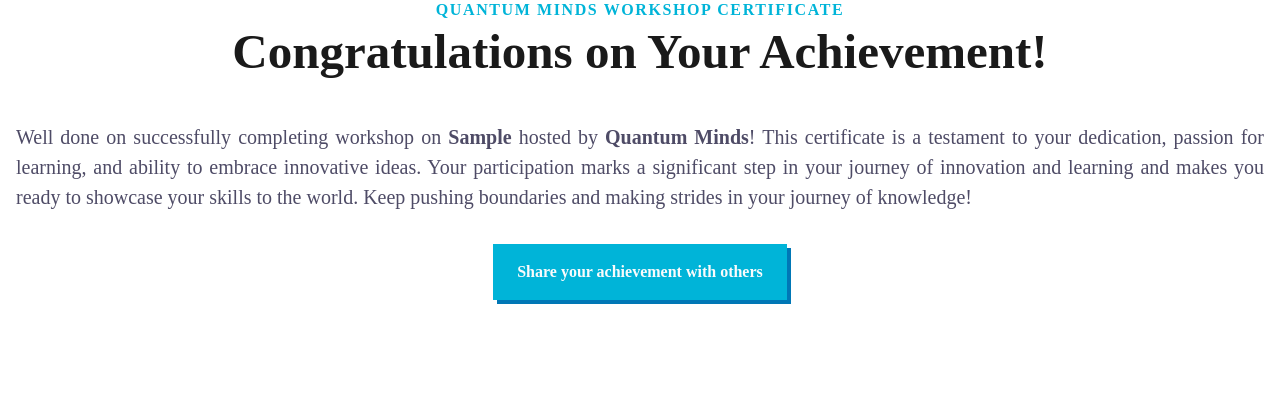
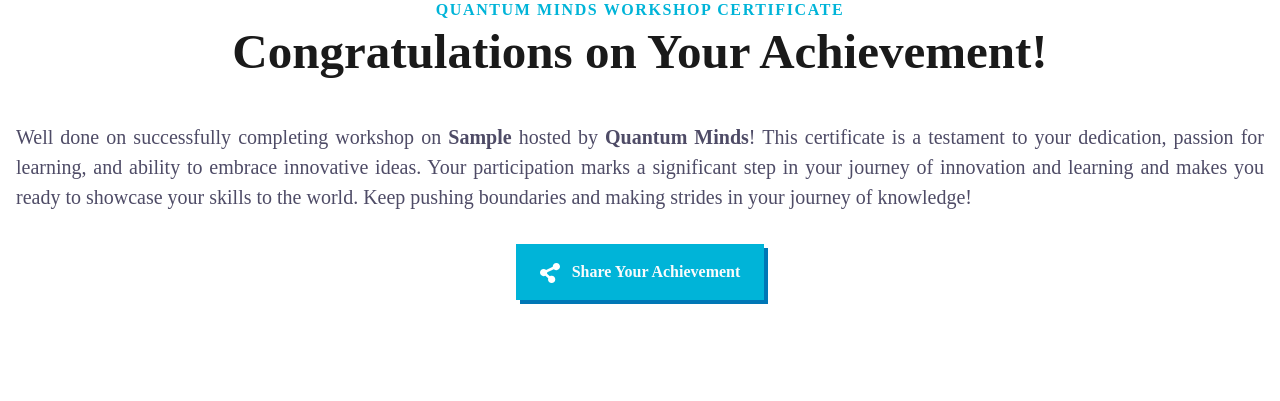
Before and after one commit to rulercosta/qm, a Flask app: page /programmes/workshops/verify/1 in a window 1280 px wide. Shown: the part 196-597 px from the top of the page. Run offline with Flask 3, Linux system fonts and the light colour scheme; tables that the repository leaves empty hold one stand-in row (values such as "Sample post"); grey boxes marked "Sample" are stand-in pictures.

Commit message:
Add share button

```diff
--- a/app.py
+++ b/app.py
@@ -20,11 +20,7 @@ app.config['SESSION_TYPE'] = 'filesystem'
 app.config['SESSION_FILE_DIR'] = os.path.join(os.getcwd(), 'flask_session')  # Directory for session files
 app.config['SESSION_PERMANENT'] = False
 app.config['SESSION_USE_SIGNER'] = True
-
-if os.getenv('FLASK_ENV') == 'production':
-    app.secret_key = os.getenv('SESSION_SECRET_KEY')
-else:
-    app.secret_key = '3b2f730c388fae72df8fca6a1d977087c1c4a94f04f0f0b7'
+app.secret_key = os.getenv('SESSION_SECRET_KEY')
 
 # Initialize Flask-Session
 Session(app)
--- a/templates/verify.html
+++ b/templates/verify.html
@@ -226,7 +226,9 @@
             <p class="cs-text">
                 Well done on successfully completing workshop on <strong>{{ course }}</strong> hosted by <strong>Quantum Minds</strong>! This certificate is a testament to your dedication, passion for learning, and ability to embrace innovative ideas. Your participation marks a significant step in your journey of innovation and learning and makes you ready to showcase your skills to the world. Keep pushing boundaries and making strides in your journey of knowledge!
             </p>
-            <a href="#" class="cs-button-4" aria-label="download certificate" onclick="downloadCertificate()">Share your achievement with others</a>
+            <a href="#" class="cs-button-4" aria-label="download certificate" onclick="downloadCertificate()">
+                <img src="{{ url_for('static', filename='images/share-button.svg') }}" alt="Share Icon" style="vertical-align: middle; margin-right: 8px; width: 20px; height: auto;" />
+                Share Your Achievement</a>
         </div>
     </div>
 </section>
```
Also changed, not shown: static/images/share-button.svg (added).
